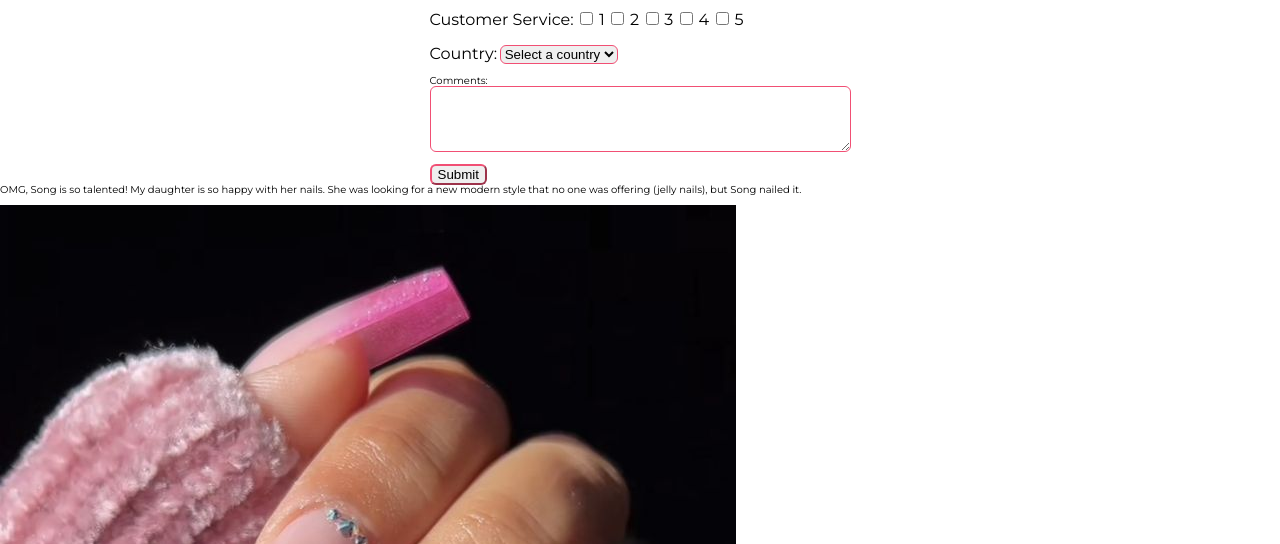
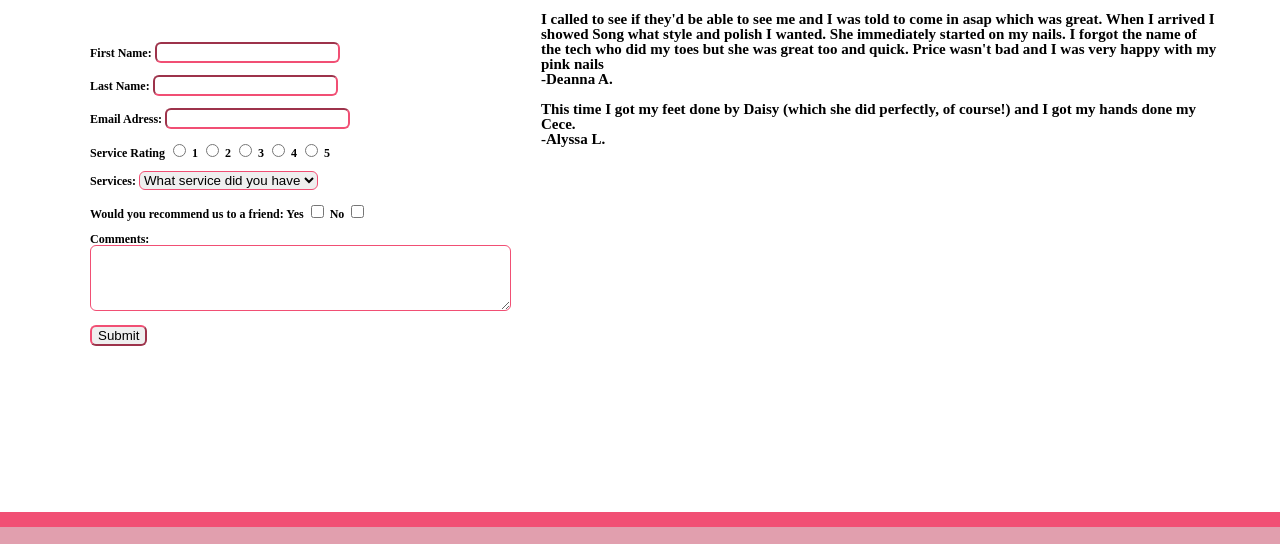
Before and after one commit to LiliiaPav/Fall2023_COMM675, a plain HTML site: page root/pages/review.html in a window 1280 px wide. Shown: the part 397-941 px from the top of the page. Drawn offline with Linux system fonts and the light colour scheme.

Commit message:
Update review.html
Nicloce's  comp style

```diff
--- a/root/pages/review.html
+++ b/root/pages/review.html
@@ -72,114 +72,104 @@
         </section>
 
 
+        <main class="review-page">
 
 
 
+  <article class="column-right">
 
-            <form>
+       <h1>Review</h1>
+
+     <aside class="column-left">
+
+  <form>
 
         <fieldset>
-         <legend>Review</legend>
 
-         <label class="review-label" for="name">First Name:</label>
-              <input type="text" id="name" name="Firstname" required><br><br>
+         <label>First Name:</label>
+              <input type="text" name="Firstname" ><br><br>
 
-                        <label class="review-label" for="name">Last Name:</label>
-              <input type="text" id="name" name="Lastname" required><br><br>
+                        <label>Last Name:</label>
+              <input type="text"  name="Lastname" ><br><br>
 
-                       <label class="review-label" for="email">Email Adress:</label>
-                       <input type="email" id="email" name="email" required><br><br>
+                       <label>Email Adress:</label>
+                       <input type="email"  name="email"><br><br>
 
 
-                       <label class="review-label" for="rating">Service Rating</label>
+                       <label>Service Rating</label>
 
-                       <input type="radio" id="rating1" name="rating" value="1" required>
-                         <label class="review-rate" for="rating1">1</label>
+                       <input type="radio" name="rating" value="1" >
+                         <label>1</label>
 
-                              <input type="radio" id="rating2" name="rating" value="2">
-                              <label  class="review-rate" for="rating2">2</label>
+                              <input type="radio" name="rating" value="2">
+                              <label>2</label>
 
-                              <input type="radio" id="rating3" name="rating" value="3">
-                              <label  class="review-rate" for="rating3">3</label>
+                              <input type="radio"  name="rating" value="3">
+                              <label>3</label>
 
-                              <input type="radio" id="rating4" name="rating" value="4">
-                              <label  class="review-rate" for="rating4">4</label>
+                              <input type="radio"  name="rating" value="4">
+                              <label>4</label>
 
-                               <input type="radio" id="rating5" name="rating" value="5">
-                               <label  class="review-rate" for="rating5">5</label><br><br>
-
-
-                               <label class="review-label" for="categories">Customer Service:</label>
-
-                               <input type="checkbox" id="category1" name="category" value="Category 1">
-                               <label  class="review-rate" for="category1"> 1</label>
-
-                               <input type="checkbox" id="category2" name="category" value="Category 2">
-                               <label  class="review-rate" for="category2"> 2</label>
-
-                                <input type="checkbox" id="category3" name="category" value="Category 3">
-                                <label  class="review-rate" for="category3"> 3</label>
-
-                                  <input type="checkbox" id="rating4" name="rating" value="4">
-                              <label  class="review-rate" for="rating4">4</label>
-
-                               <input type="checkbox" id="rating5" name="rating" value="5">
-                               <label  class="review-rate" for="rating5">5</label><br><br>
-
-                                <label class="review-label" for="country">Country:</label>
-                                <select id="country" name="country" required>       <option value="">Select a country</option>       <option value="USA">USA</option>
-                                 <option value="Canada">Canada</option>
-                                  <option value="UK">UK</option>
-                                  </select><br><br>
-                                   <label for="comments">Comments:</label><br>
-                                        <textarea id="comments" name="comments" rows="4" cols="50" required></textarea>
-                                        <br><br>
-
-                                        <input type="submit" value="Submit"></fieldset>
-      </form>
+                               <input type="radio" name="rating" value="5">
+                               <label>5</label><br><br>
 
 
 
-<main class="review-box">
+                                <label>Services:</label>
 
-  <article class="review-comment-left">
-    <p>OMG, Song is so talented! My daughter is so happy with her nails. She was looking for a new modern style that no one was offering (jelly nails), but Song nailed it.    </p>
+                                <select name="service">
+                                            <option >What service did you have</option>
+                                            <option>Hair</option>
+                                            <option>Nails</option>
+                                            <option>Wax</option>
+                                </select><br><br>
+
+
+
+                                <label>Would you recommend us to a friend:</label>
+
+                               <label>Yes</label>
+                                             <input type="checkbox">
+                               <label> No</label>
+                                            <input type="checkbox">
+
+                               <br><br>
+
+                                   <label>Comments:</label><br>
+
+                                        <textarea name="comments" rows="4" cols="50"></textarea>
+                                        <br><br>
+
+                                        <input type="submit" >
+                                        </fieldset>
+
+      </form>
+
+  </aside>
+
+
+      <p>OMG, Song is so talented! My daughter is so happy with her nails. She was looking for a new modern style that no one was offering (jelly nails), but Song nailed it.</p>
+
+     <h3>-Christelle V.</h3>
+
     <br>
 
-    <img class="review-img" src="../images/pink-summer%20nails.jpg" alt="nails design">
+     <p>I called to see if they'd be able to see me and I was told to come in asap which was great. When I arrived I showed Song what style and polish I wanted. She immediately started on my nails. I forgot the name of the tech who did my toes but she was great too and quick. Price wasn't bad and I was very happy with my pink nails</p>
 
-        <br>
+        <h3> -Deanna A.</h3>
 
-           <p><span class="customers-names">-Christelle V.</span></p>
-  </article>
-
-  <article class="review-comment-mid">
-
-
-    <p>I called to see if they'd be able to see me and I was told to come in asap which was great. When I arrived I showed Song what style and polish I wanted. She immediately started on my nails. I forgot the name of the tech who did my toes but she was great too and quick. Price wasn't bad and I was very happy with my pink nails</p>
-    <br>
-    <img class="review-img" src="../images/review-mid.jpg" alt="nail design">
     <br>
 
-    <p><span class="customers-names">-Deanna A.</span></p>
-  </article>
-
-  <article class="review-comment-right">
     <p>This time I got my feet done by Daisy (which she did perfectly, of course!) and I got my hands done my Cece.
 </p>
 
+<h3>-Alyssa L.</h3>
 
- <br>
-        <img class="review-img" src="../images/review-right.jpg" alt="nail design">
-
-    <br>
+  </article>
 
 
 
-
-<p><span class="customers-names">-Alyssa L.</span></p>
-
-  </article>
+ </main>
 
 
 
@@ -190,7 +180,8 @@
 
 
 
-</main>
+
+
 
 
 
```
